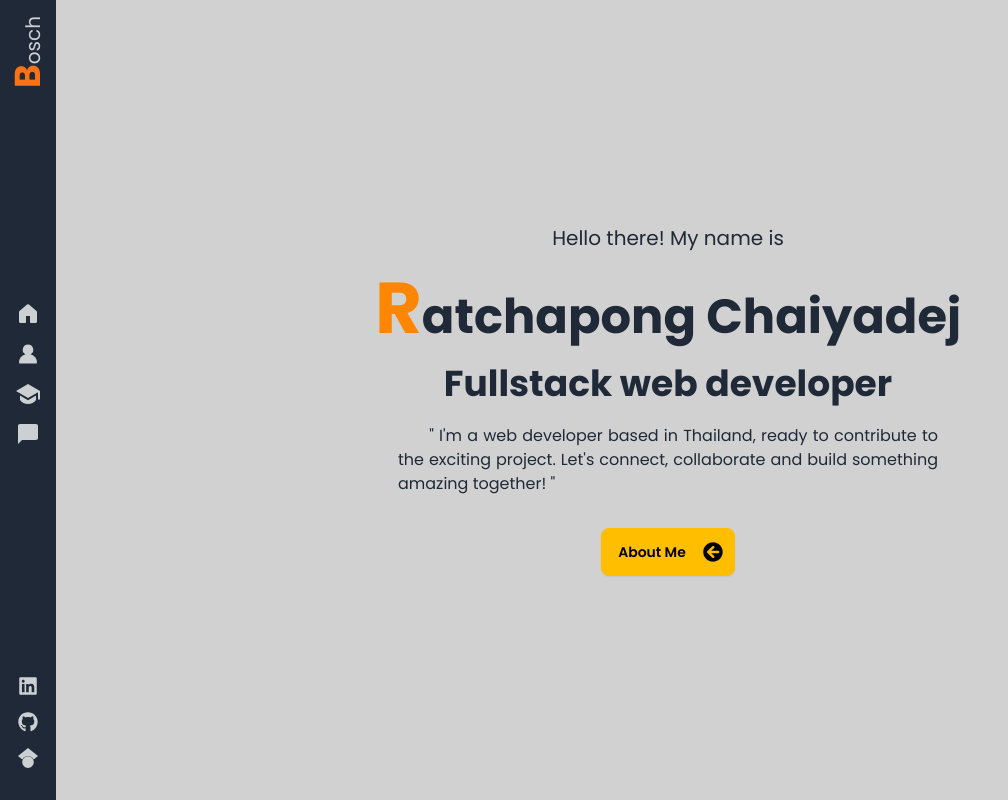
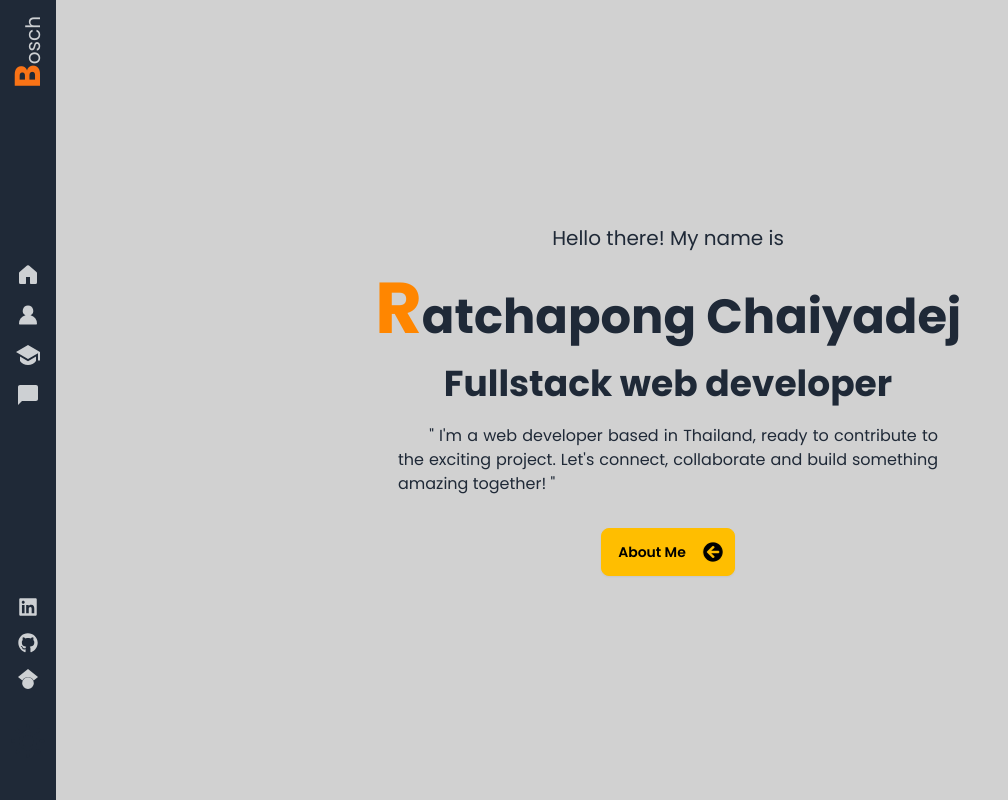
Before and after one commit to boschaiyadej/bosch-portfolio, a Next.js app: page / in a window 1280 px wide. Shown: the top 800 px of the page, without its empty margins (0-1008 px from the left). Built offline with nearby package versions, Linux system fonts and the light colour scheme.

Commit message:
feat: add theme control

```diff
--- a/app/components/sidebar/Sidebar.tsx
+++ b/app/components/sidebar/Sidebar.tsx
@@ -7,6 +7,7 @@
 import { RiGraduationCapFill } from "react-icons/ri";
 import { MdOutlineChatBubble } from "react-icons/md";
 import { useScroll } from "../../contexts/ScrollContext";
+import ThemeToggle from "./ThemeToggle";
 
 const Sidebar: React.FC = () => {
   const { scrollTo } = useScroll();
@@ -78,6 +79,9 @@
               >
                 <SiGooglescholar className="text-xl text-neutral-content hover:text-accent ease-in-out hover:-translate-y-1 hover:scale-110 duration-300" />
               </li>
+              <li>
+                <ThemeToggle />
+              </li>
             </ul>
           </div>
         </div>
--- /dev/null
+++ b/app/components/sidebar/ThemeToggle.tsx
@@ -0,0 +1,54 @@
+"use client";
+
+import React, { useEffect, useState } from "react";
+
+const ThemeToggle: React.FC = () => {
+  const [theme, setTheme] = useState("fantasy");
+
+  useEffect(() => {
+    const savedTheme = localStorage.getItem("theme") || "fantasy";
+    setTheme(savedTheme);
+    document.documentElement.setAttribute("data-theme", savedTheme);
+  }, []);
+
+  const toggleTheme = () => {
+    const newTheme = theme === "fantasy" ? "business" : "fantasy";
+    setTheme(newTheme);
+    document.documentElement.setAttribute("data-theme", newTheme);
+    localStorage.setItem("theme", newTheme);
+  };
+
+  return (
+    <button onClick={toggleTheme} className="mt-4">
+      <label className="swap swap-rotate">
+        {/* this hidden checkbox controls the state */}
+        <input
+          type="checkbox"
+          className="theme-controller"
+          checked={theme === "business"}
+          onChange={toggleTheme}
+        />
+
+        {/* sun icon */}
+        <svg
+          className="swap-off h-10 w-10 fill-current"
+          xmlns="http://www.w3.org/2000/svg"
+          viewBox="0 0 24 24"
+        >
+          <path d="M5.64,17l-.71.71a1,1,0,0,0,0,1.41,1,1,0,0,0,1.41,0l.71-.71A1,1,0,0,0,5.64,17ZM5,12a1,1,0,0,0-1-1H3a1,1,0,0,0,0,2H4A1,1,0,0,0,5,12Zm7-7a1,1,0,0,0,1-1V3a1,1,0,0,0-2,0V4A1,1,0,0,0,12,5ZM5.64,7.05a1,1,0,0,0,.7.29,1,1,0,0,0,.71-.29,1,1,0,0,0,0-1.41l-.71-.71A1,1,0,0,0,4.93,6.34Zm12,.29a1,1,0,0,0,.7-.29l.71-.71a1,1,0,1,0-1.41-1.41L17,5.64a1,1,0,0,0,0,1.41A1,1,0,0,0,17.66,7.34ZM21,11H20a1,1,0,0,0,0,2h1a1,1,0,0,0,0-2Zm-9,8a1,1,0,0,0-1,1v1a1,1,0,0,0,2,0V20A1,1,0,0,0,12,19ZM18.36,17A1,1,0,0,0,17,18.36l.71.71a1,1,0,0,0,1.41,0,1,1,0,0,0,0-1.41ZM12,6.5A5.5,5.5,0,1,0,17.5,12,5.51,5.51,0,0,0,12,6.5Zm0,9A3.5,3.5,0,1,1,15.5,12,3.5,3.5,0,0,1,12,15.5Z" />
+        </svg>
+
+        {/* moon icon */}
+        <svg
+          className="swap-on h-10 w-10 fill-current"
+          xmlns="http://www.w3.org/2000/svg"
+          viewBox="0 0 24 24"
+        >
+          <path d="M21.64,13a1,1,0,0,0-1.05-.14,8.05,8.05,0,0,1-3.37.73A8.15,8.15,0,0,1,9.08,5.49a8.59,8.59,0,0,1,.25-2A1,1,0,0,0,8,2.36,10.14,10.14,0,1,0,22,14.05,1,1,0,0,0,21.64,13Zm-9.5,6.69A8.14,8.14,0,0,1,7.08,5.22v.27A10.15,10.15,0,0,0,17.22,15.63a9.79,9.79,0,0,0,2.1-.22A8.11,8.11,0,0,1,12.14,19.73Z" />
+        </svg>
+      </label>
+    </button>
+  );
+};
+
+export default ThemeToggle;
--- a/app/layout.tsx
+++ b/app/layout.tsx
@@ -3,6 +3,7 @@
 import { ScrollProvider } from "./contexts/ScrollContext";
 import { Analytics } from "@vercel/analytics/react";
 import { SpeedInsights } from "@vercel/speed-insights/next";
+import Script from "next/script";
 
 export const metadata: Metadata = {
   title: "bosch-portfolio",
@@ -16,6 +17,21 @@
 }>) {
   return (
     <html lang="en">
+      <head>
+        <Script
+          async
+          src="https://www.googletagmanager.com/gtag/js?id=G-QPHQ3FCGRF"
+        ></Script>
+        <Script id="google-analytics">
+          {`
+            window.dataLayer = window.dataLayer || [];
+            function gtag(){dataLayer.push(arguments);}
+            gtag('js', new Date());
+
+            gtag('config', 'G-QPHQ3FCGRF');
+          `}
+        </Script>
+      </head>
       <body>
         <ScrollProvider>{children}</ScrollProvider>
         <Analytics />
```
